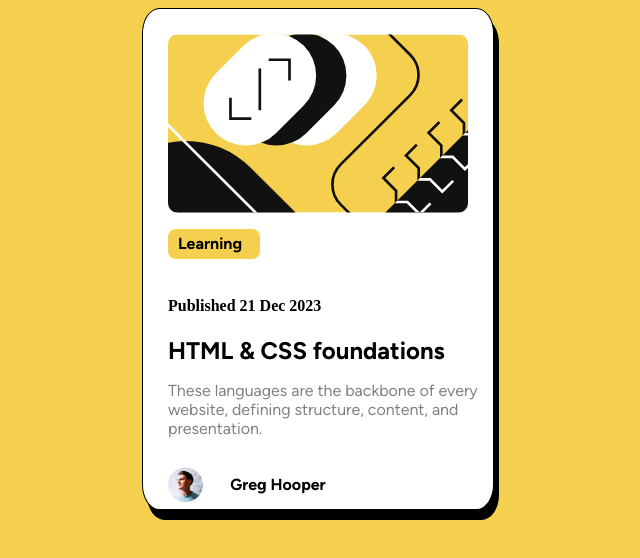
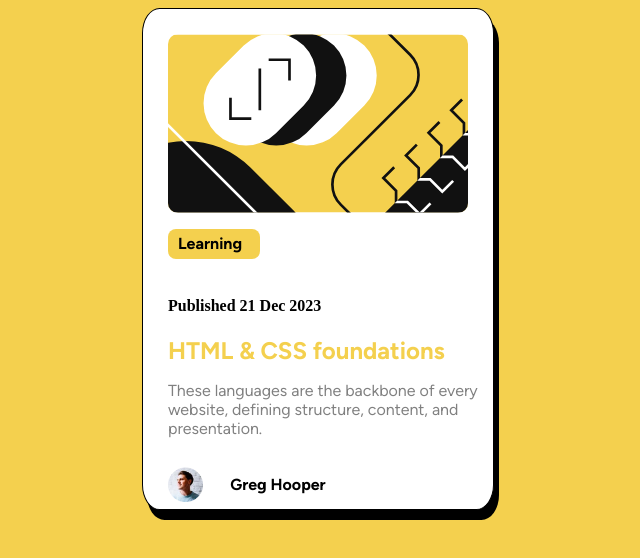
Before and after one commit to ricky0709/blog-preview-card-main, a plain HTML site: page index.html in a window 1280 px wide. In both pictures the pointer is over the element "HTML & CSS foundations". Shown: the whole page, without its empty margins (322-962 px from the left). Drawn offline with Linux system fonts and the light colour scheme.

Commit message:
added :hover to header

```diff
--- a/style.css
+++ b/style.css
@@ -81,6 +81,10 @@ h1 {
     padding-left: 5px;
 }
 
+#heading:hover {
+    color: hsl(47, 88%, 63%);
+}
+
 .avatar-name {
     display: grid;
     align-items: center;
```
